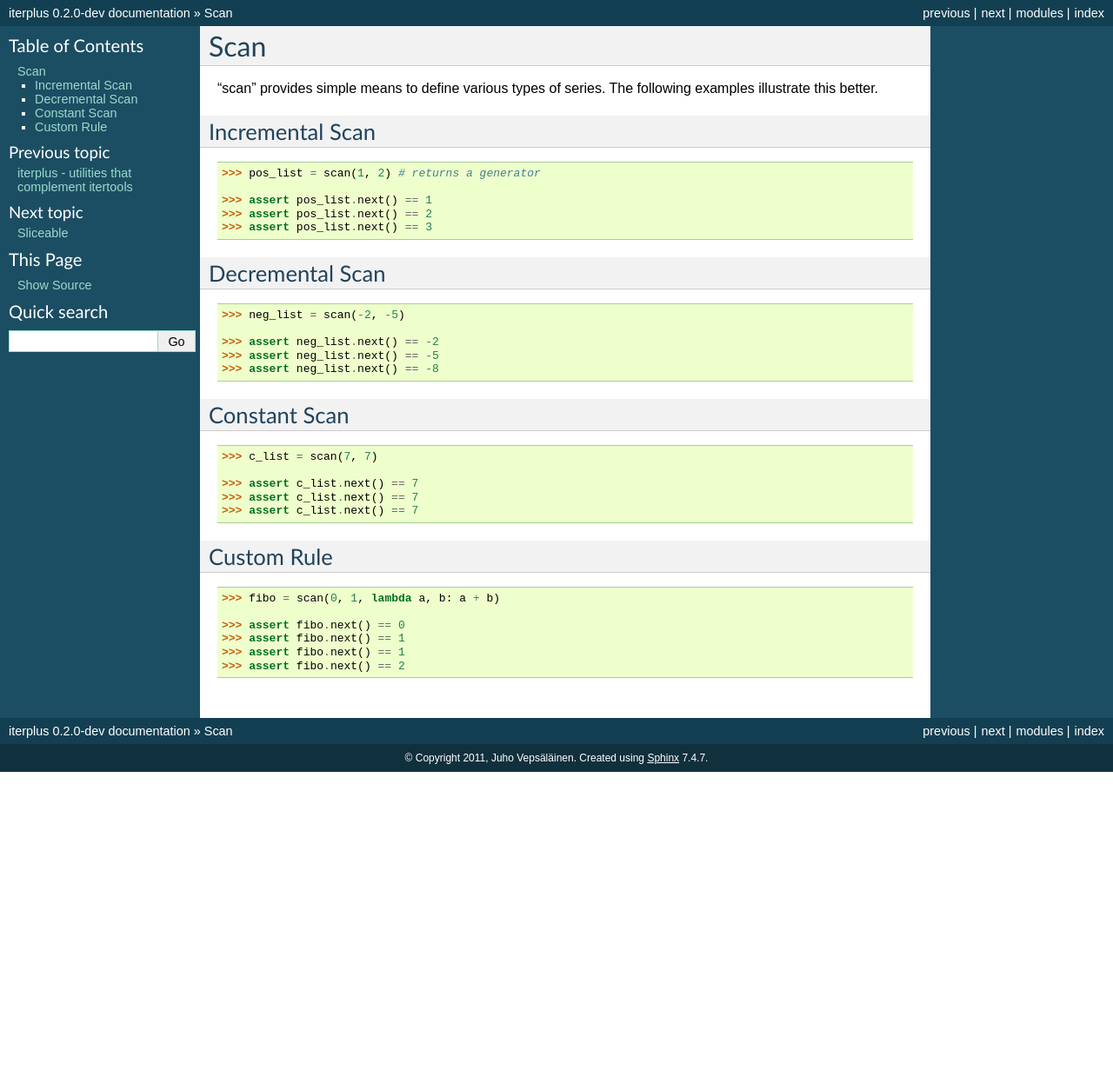
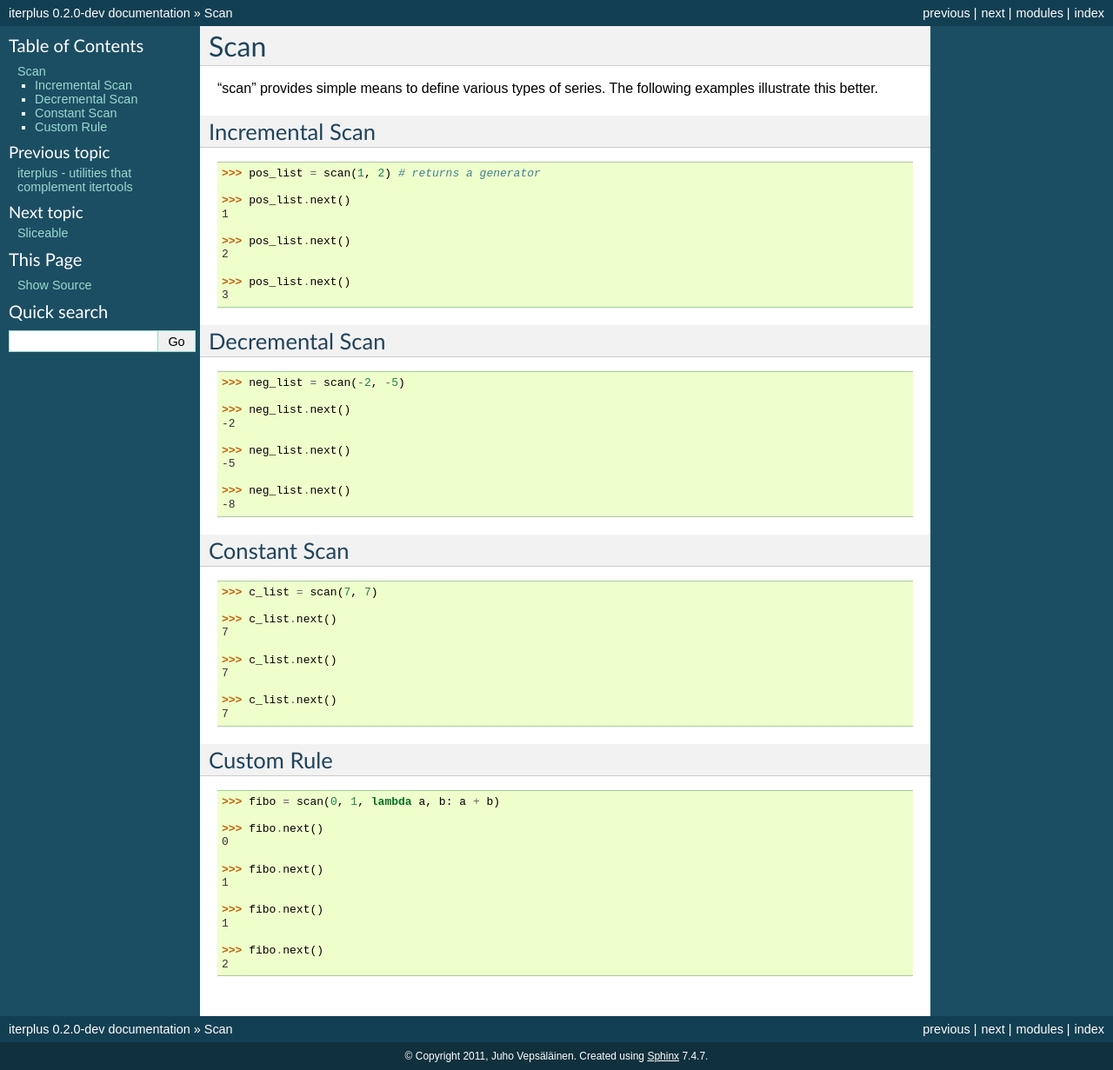
Before and after one commit to bebraw/iterplus, a Sphinx documentation site: the page built from docs/scan_api.rst, in a window 1280 px wide. Shown: the whole page at 87% size. Built offline with Sphinx 7.4.7, drawn with Linux system fonts in a browser that asks for light colours; before the commit the page ends 900 px from its top, so only the background shows below that.

Commit message:
Tidy up docs

```diff
--- a/docs/scan_api.rst
+++ b/docs/scan_api.rst
@@ -14,9 +14,14 @@ Incremental Scan
 
     >>> pos_list = scan(1, 2) # returns a generator
 
-    >>> assert pos_list.next() == 1
-    >>> assert pos_list.next() == 2
-    >>> assert pos_list.next() == 3
+    >>> pos_list.next()
+    1
+
+    >>> pos_list.next()
+    2
+
+    >>> pos_list.next()
+    3
 
 Decremental Scan
 ^^^^^^^^^^^^^^^^
@@ -25,9 +30,14 @@ Decremental Scan
 
     >>> neg_list = scan(-2, -5)
 
-    >>> assert neg_list.next() == -2
-    >>> assert neg_list.next() == -5
-    >>> assert neg_list.next() == -8
+    >>> neg_list.next()
+    -2
+
+    >>> neg_list.next()
+    -5
+
+    >>> neg_list.next()
+    -8
 
 Constant Scan
 ^^^^^^^^^^^^^
@@ -36,9 +46,14 @@ Constant Scan
 
     >>> c_list = scan(7, 7)
 
-    >>> assert c_list.next() == 7
-    >>> assert c_list.next() == 7
-    >>> assert c_list.next() == 7
+    >>> c_list.next()
+    7
+
+    >>> c_list.next()
+    7
+
+    >>> c_list.next()
+    7
 
 Custom Rule
 ^^^^^^^^^^^
@@ -47,7 +62,14 @@ Custom Rule
 
     >>> fibo = scan(0, 1, lambda a, b: a + b)
 
-    >>> assert fibo.next() == 0
-    >>> assert fibo.next() == 1
-    >>> assert fibo.next() == 1
-    >>> assert fibo.next() == 2
+    >>> fibo.next()
+    0
+
+    >>> fibo.next()
+    1
+
+    >>> fibo.next()
+    1
+
+    >>> fibo.next()
+    2
```
Also changed, not shown: docs/chainable_api.rst (+4 -4 lines), docs/index_api.rst (+16 -6 lines), docs/sliceable_api.rst (+14 -6 lines).
